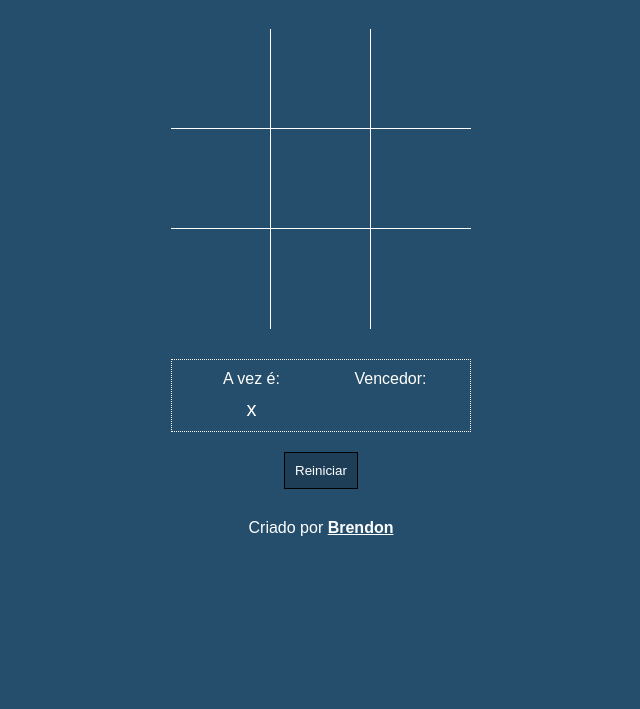
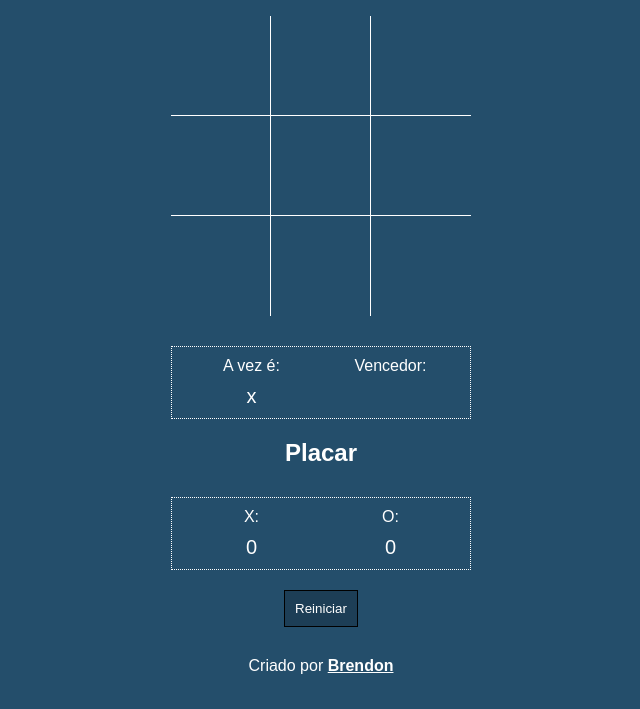
Before and after one commit to BrendonSSilva/Jogo-da-Velha, a plain HTML site: page index.html in a window 1280 px wide. Shown: the part 91-800 px from the top of the page, without its empty margins (319-959 px from the left). Drawn offline with Linux system fonts and the light colour scheme.

Commit message:
placar adicionado

```diff
--- a/index.html
+++ b/index.html
@@ -35,6 +35,19 @@
         </div>
     </div>
 
+    <h2>Placar</h2>
+
+    <div class="info">
+        <div class="infoitem">
+            <div class="infotitulo">X:</div>
+            <div class="infocorpo player1" id="victory">--</div>
+        </div>
+        <div class="infoitem">
+            <div class="infotitulo">O:</div>
+            <div class="infocorpo player2">--</div>
+        </div>
+    </div>
+
     <button class="reset">Reiniciar</button>
 
     <footer>Criado por <a href="https://github.com/BrendonSSilva" target="_blank"><b>Brendon</b></a></footer>
--- a/script.js
+++ b/script.js
@@ -9,6 +9,8 @@ let square = {
 let player = '';
 let warning = '';
 let playing = false;
+let player1Win = 0
+let player2Win = 0
 
 reset()
 
@@ -69,6 +71,8 @@ function renderSquare() {
 function renderInfo() {
     document.querySelector('.vez').innerHTML = player
     document.querySelector('.resultado').innerHTML = warning
+    document.querySelector('.player1').innerHTML = player1Win
+    document.querySelector('.player2').innerHTML = player2Win
 }
 
 //alternar o jogador
@@ -78,15 +82,16 @@ function togglePlayer() {
     //exibir de quem é a vez
     renderInfo()
 }
-
 //verificar quem venceu ou se deu empate
 function checkGame() {
     if (checkWinnerFor('x')) {
         warning = 'O "x" venceu'
         playing = false;
+        player1Win++
     } else if (checkWinnerFor('o')) {
         warning = 'O "o" venceu'
         playing = false;
+        player2Win++
     } //conferir se tudo está preenchido para dar empate
     else if (isFull()) {
         warning = 'Deu empate!'
@@ -127,6 +132,7 @@ function checkWinnerFor(player) {
     //caso não ache nenhum vencedor, retornar false
     return false;
 }
+
 function isFull() {
     for (let i in square) {
         //se algum lugar do square estiver vazio, não precisa executar a função
--- a/style.css
+++ b/style.css
@@ -21,12 +21,18 @@ h1 {
     margin: 20px 0;
 }
 
+h2 {
+    color: #fff;
+    margin: 20px 0 0 0;
+}
+
 .area {
     width: 300px;
     display: grid;
     grid-template-columns: repeat(3, 1fr);
     margin-top: 30px;
 }
+
 .area .item {
     width: 100px;
     height: 100px;
@@ -38,6 +44,7 @@ h1 {
     color: #FFF;
     cursor: pointer;
 }
+
 .item:hover {
     background-color: rgba(0, 0, 0, 0.1);
 }
@@ -45,12 +52,15 @@ h1 {
 .item.t {
     border-top: 1px solid #FFF;
 }
+
 .item.l {
     border-left: 1px solid #FFF;
 }
+
 .item.r {
     border-right: 1px solid #FFF;
 }
+
 .item.b {
     border-bottom: 1px solid #FFF;
 }
@@ -62,14 +72,17 @@ h1 {
     border: 1px dotted #FFF;
     padding: 10px;
 }
+
 .infoitem {
     flex: 1;
 }
+
 .infotitulo {
     text-align: center;
     color: #FFF;
     margin-bottom: 10px;
 }
+
 .infocorpo {
     text-align: center;
     color: #FFF;
@@ -84,11 +97,12 @@ h1 {
     margin-top: 20px;
 }
 
-footer{
+footer {
     color: white;
     margin-top: 30px;
 }
-footer a{
+
+footer a {
     color: white;
     margin-top: 30px;
 }
```
